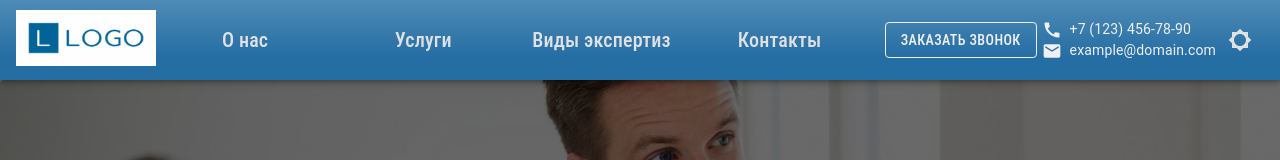
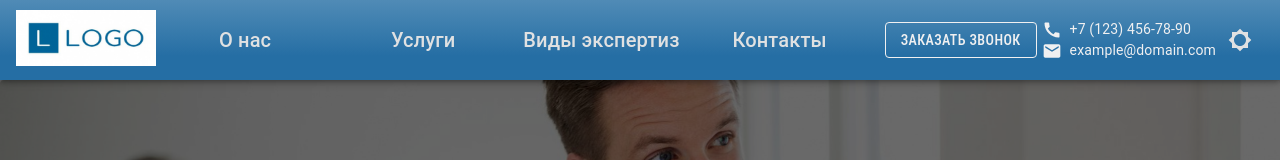
Before and after one commit to avramenkomy/altika, a React (Create React App) app in the folder altika_frontend/: page / in a window 1280 px wide. Shown: the top 160 px of the page. Built offline with nearby package versions, Linux system fonts and the light colour scheme; no server answers.

Commit message:
hotfix: fix react errors

```diff
--- a/altika_frontend/src/components/appHeader/NavBar/NavBar.js
+++ b/altika_frontend/src/components/appHeader/NavBar/NavBar.js
@@ -1,5 +1,5 @@
 import React from 'react';
-import { Toolbar, Link } from '@material-ui/core';
+import { Toolbar, Typography } from '@material-ui/core';
 import { Grid } from '@mui/material';
 import { makeStyles } from '@material-ui/core/styles';
 import useMediaQuery from '@material-ui/core/useMediaQuery';
@@ -12,10 +12,8 @@ const useStyles = makeStyles((theme) => ({
   },
   link: {
     fontFamily: '"Roboto Condensed", sans-serif',
-    '& > a': {
-      textDecoration: 'none',
-      color: '#e0e1e2'
-    },
+    textDecoration: 'none',
+    color: '#e0e1e2',
   },
   textAlignCenter: {
     textAlign: 'center',
@@ -36,24 +34,24 @@ export default function NavBar() {
     <Toolbar disableGutters className={classes.root}>
       <Grid container className={rootStyle} alignContent="center" alignItems="center">
         <Grid item xs={12} md={3}>
-            <Link href="#" className={classes.link} variant="h6" onClick={preventDefault} color="secondary" underline="none">
-              <AnchorLink offset='100' href="#about">О нас</AnchorLink>
-            </Link>
+            <AnchorLink className={classes.link} offset='100' href="#about">
+              <Typography variant="h6">О нас</Typography>
+            </AnchorLink>
         </Grid>
         <Grid item xs={12} md={3}>
-            <Link href="#" className={classes.link} variant="h6" onClick={preventDefault} color="secondary" underline="none">
-              <AnchorLink offset='100' href="#services">Услуги</AnchorLink>
-            </Link>
+            <AnchorLink className={classes.link} offset='100' href="#services">
+              <Typography variant="h6">Услуги</Typography>
+            </AnchorLink>
         </Grid>
         <Grid item xs={12} md={3}>
-            <Link href="#" className={classes.link} variant="h6" onClick={preventDefault} color="secondary" underline="none">
-              <AnchorLink offset='100' href="#expertise_types">Виды экспертиз</AnchorLink>
-            </Link>
+            <AnchorLink className={classes.link} offset='100' href="#expertise_types">
+              <Typography variant="h6">Виды экспертиз</Typography>
+            </AnchorLink>
         </Grid>
         <Grid item xs={12} md={3}>
-          <Link href="#" className={classes.link} variant="h6" onClick={preventDefault} color="secondary" underline="none">
-            <AnchorLink offset='100' href='#contacts'>Контакты</AnchorLink>
-          </Link>
+          <AnchorLink className={classes.link} offset='100' href="#contacts">
+              <Typography variant="h6">Контакты</Typography>
+            </AnchorLink>
         </Grid>
       </Grid>
     </Toolbar>
```
